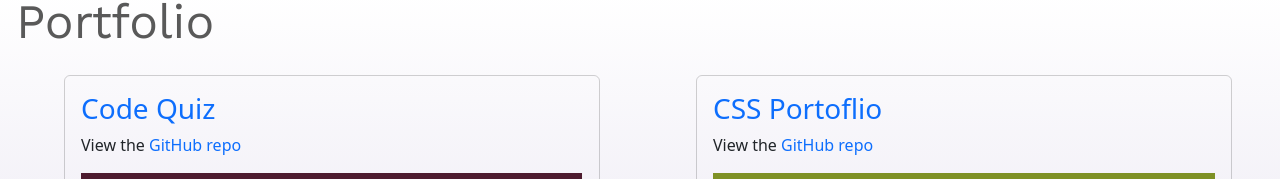
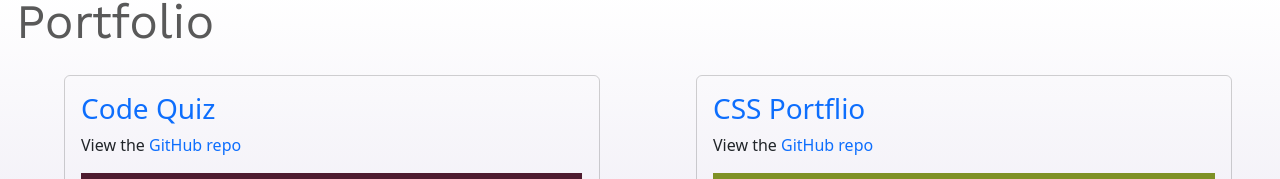
Before and after one commit to oceanlatte/my-react-portfolio, a React (Create React App) app: page / in a window 1280 px wide. Shown: the part 532-711 px from the top of the page. Built offline with nearby package versions, Linux system fonts and the light colour scheme.

Commit message:
fix nav links for about and portfolio, removed # on id's in components

```diff
--- a/src/components/About.js
+++ b/src/components/About.js
@@ -3,7 +3,7 @@ import selfie from '../assets/images/portfolio-img-1.JPG';
 
 function About() {
   return (
-    <article id='#about'>
+    <article id='about'>
       <h2 className='section-title text-center my-3'>
         Hello!👋🏽 My name is <span className="about-title-span">Ocean</span>.
       </h2>
--- a/src/components/Portfolio.js
+++ b/src/components/Portfolio.js
@@ -3,7 +3,7 @@ import Project from './Project';
 
 function Portfolio() {
   return (
-    <div className='mt-5 ps-3 portfolio-container'>
+    <div className='mt-5 ps-3 portfolio-container' id='portfolio'>
       <h2 className='section-title'>Portfolio</h2>
       <div>
         <Project/>
--- a/src/components/Project.js
+++ b/src/components/Project.js
@@ -15,7 +15,7 @@ function Project() {
       image: codeQuiz
     },
     {
-      name: 'CSS Portoflio',
+      name: 'CSS Portflio',
       link: 'https://oceanlatte.github.io/my-portfolio/',
       gitHub: 'https://github.com/oceanlatte/my-portfolio',
       image: cssPortfolio
```
